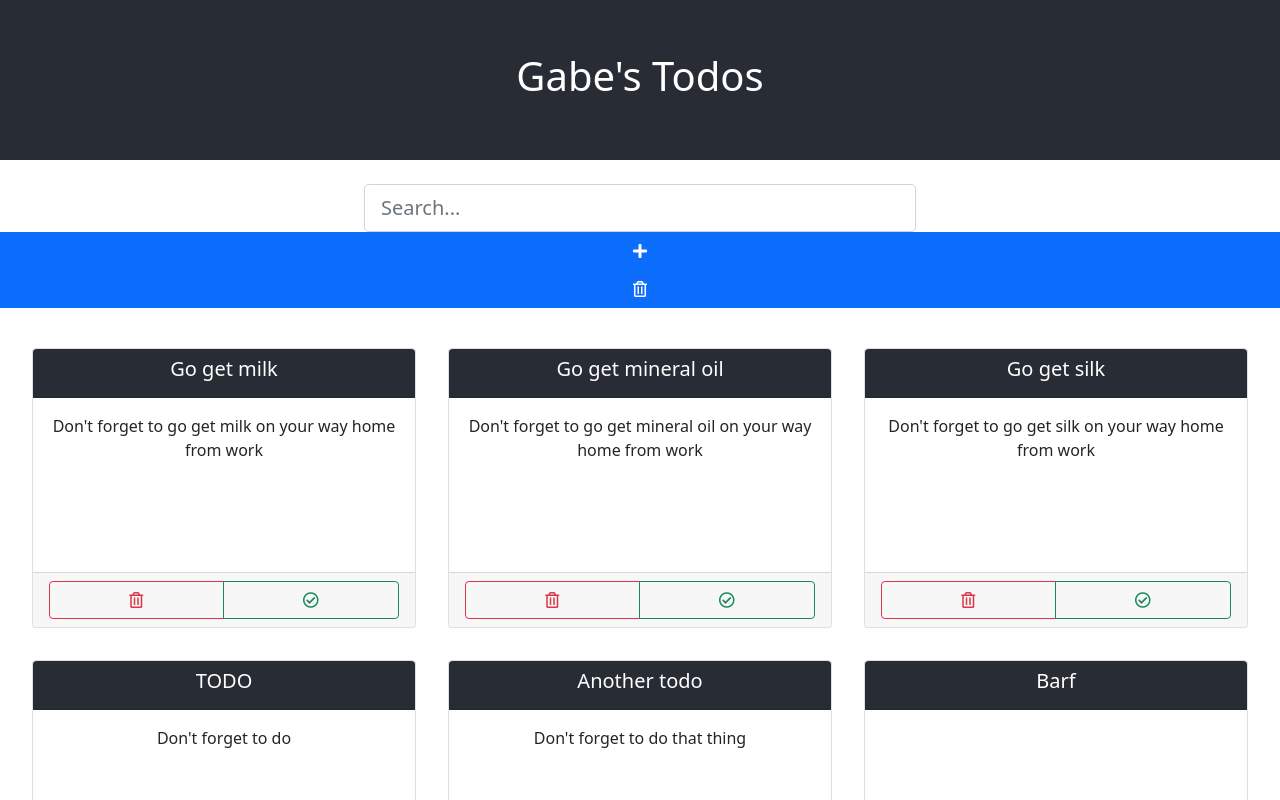
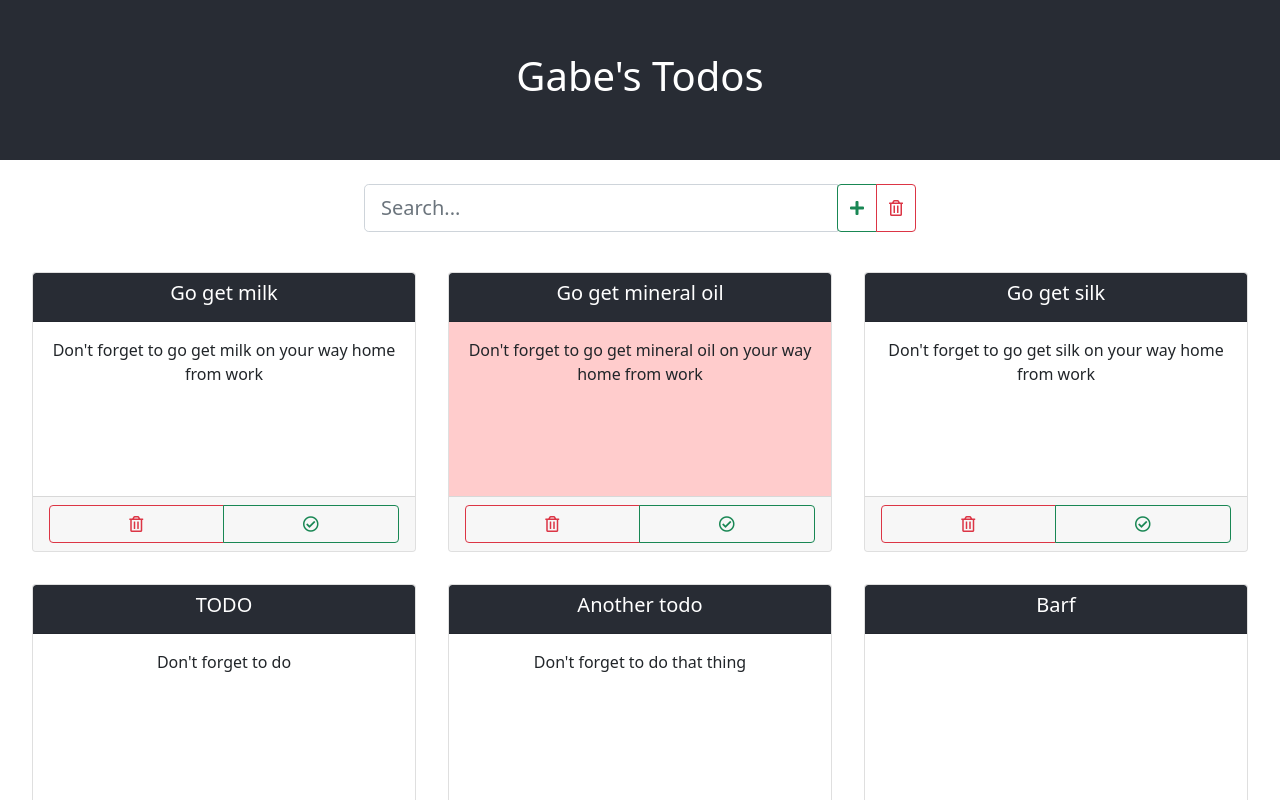
Before and after one commit to afoste53/todo, a React (Create React App) app in the folder todo/: page / in a window 1280 px wide. Shown: the top 800 px of the page. Built offline with nearby package versions, Linux system fonts and the light colour scheme.

Commit message:
pre-backend commit

```diff
--- a/todo/src/App.css
+++ b/todo/src/App.css
@@ -33,5 +33,5 @@
 }
 
 .high-priority-todo {
-  background: red;
+  background: rgba(255, 0, 0, 0.2) !important;
 }
--- a/todo/src/components/SearchBarComponent.js
+++ b/todo/src/components/SearchBarComponent.js
@@ -1,14 +1,32 @@
-import { Form, FormControl } from "react-bootstrap";
+import {
+  Button,
+  ButtonGroup,
+  Form,
+  FormControl,
+  InputGroup,
+} from "react-bootstrap";
 
 const SearchBarComponent = ({ handleTextChange }) => {
   return (
     <Form className="search-bar">
+      <InputGroup>
         <FormControl
           type="text"
           placeholder="Search..."
           onChange={handleTextChange}
           size="lg"
         />
+        <InputGroup.Append className="d-flex align-=content-center">
+          <ButtonGroup>
+            <Button variant="outline-success">
+              <i className="fas fa-plus"></i>
+            </Button>
+            <Button variant="outline-danger">
+              <i className="far fa-trash-alt"></i>
+            </Button>
+          </ButtonGroup>
+        </InputGroup.Append>
+      </InputGroup>
     </Form>
   );
 };
--- a/todo/src/components/TodoComponent.js
+++ b/todo/src/components/TodoComponent.js
@@ -6,19 +6,19 @@ const TodoComponent = ({ todo, deleteTodo }) => {
       <Card.Header className="bg-navyish">
         <Card.Title>{todo.title}</Card.Title>
       </Card.Header>
-      <Card.Body className={todo.priority === "high" && "high-priority-to  do"}>
+      <Card.Body className={todo.priority === "high" && "high-priority-todo"}>
         {todo.text}
       </Card.Body>
       <Card.Footer>
         <ButtonGroup className="d-flex justify-content-around">
           <Button variant="outline-danger" onClick={deleteTodo}>
             <span>
-              <i className="far fa-trash-alt"></i>
+              <i className="far fa-trash-alt" />
             </span>
           </Button>
           <Button variant="outline-success">
             <span>
-              <i className="far fa-check-circle"></i>
+              <i className="far fa-check-circle" />
             </span>
           </Button>
         </ButtonGroup>
--- a/todo/src/screens/HomeScreen.js
+++ b/todo/src/screens/HomeScreen.js
@@ -1,4 +1,4 @@
-import { Col, Row, Button } from "react-bootstrap";
+import { Row } from "react-bootstrap";
 import { useState } from "react";
 import "../App.css";
 import SearchBarComponent from "../components/SearchBarComponent";
@@ -131,12 +131,6 @@ const HomeScreen = (props) => {
 
       <Row className="my-4 d-flex justify-content-center">
         <SearchBarComponent handleTextChange={handleTextChange} />
-        <Button>
-          <i className="fas fa-plus"></i>
-        </Button>
-        <Button>
-          <i className="far fa-trash-alt"></i>
-        </Button>
       </Row>
 
       <Row>
```
Also changed, not shown: todo/src/components/ButtonWithToolTipComponent.js (added, +22 -0 lines). Lines whose indentation alone changed are shown as unchanged.
